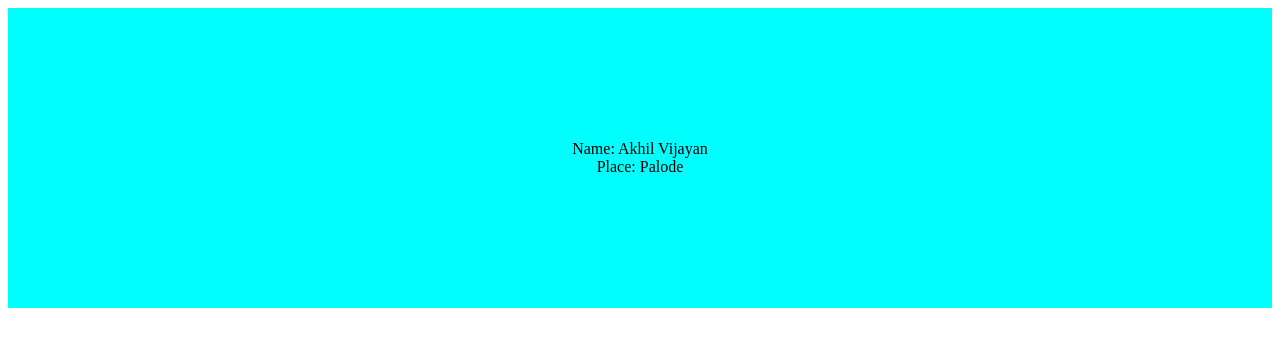
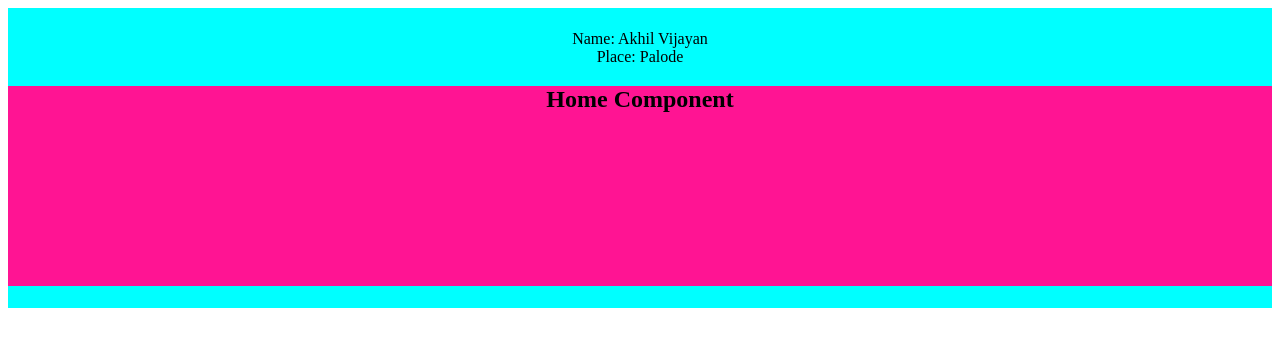
Before and after one commit to AkhilVijayanfd/React_Webpack, a React app: page / in a window 1280 px wide. Shown: the top 346 px of the page. Built offline with nearby package versions, Linux system fonts and the light colour scheme.

Commit message:
Eslint and Prettier
Added ESLint and Prettier

```diff
--- a/app/App.css
+++ b/app/App.css
@@ -4,3 +4,8 @@
     text-align: center;
     height: 300px;
 }
+.second{
+    background-color: deeppink;
+    text-align: center;
+    height: 200px;
+}
--- a/app/App.js
+++ b/app/App.js
@@ -8,7 +8,13 @@ return(
         <label>Name: Akhil Vijayan</label>
         <br></br>
         <label>Place: Palode</label>
+
+        <div className="second">
+            <h2> Home Component </h2>
+        </div>
+
     </div>
+
     );
 }
 
--- a/package.json
+++ b/package.json
@@ -5,7 +5,8 @@
   "main": "index.js",
   "scripts": {
     "start": "webpack-dev-server --mode development --open --hot",
-    "build": "webpack --config webpack.config.js --mode production"
+    "build": "webpack --config webpack.config.js --mode production",
+    "lint": "eslint app/App.js"
   },
   "keywords": [],
   "author": "",
@@ -17,8 +18,10 @@
     "babel-loader": "^8.2.3",
     "css-loader": "^6.5.1",
     "eslint": "^8.4.1",
+    "eslint-config-prettier": "^8.3.0",
     "eslint-plugin-react": "^7.27.1",
     "html-webpack-plugin": "^5.5.0",
+    "prettier": "^2.5.1",
     "style-loader": "^3.3.1",
     "svg-inline-loader": "^0.8.2",
     "webpack-cli": "^4.9.1",
```
Also changed, not shown: .eslintrc.js, 2 other files (tests, documents, lock files or other folders).
